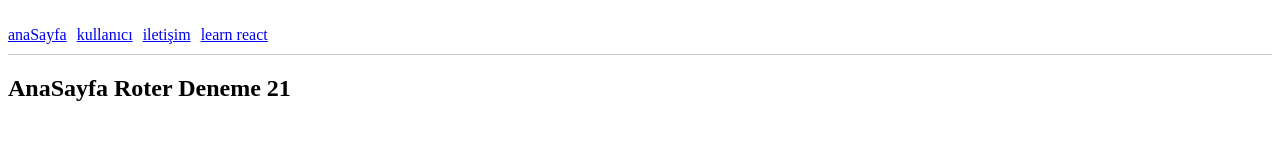
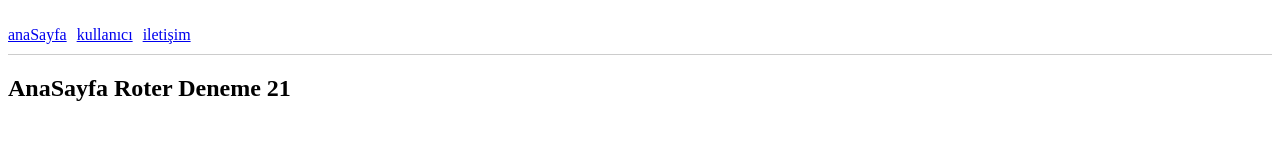
Before and after one commit to nakbulak230/recat-app-list, a React (Create React App) app: page / in a window 1280 px wide. Shown: the top 160 px of the page. Built offline with nearby package versions, Linux system fonts and the light colour scheme.

Commit message:
test  test2

```diff
--- a/src/component/Menu.js
+++ b/src/component/Menu.js
@@ -24,9 +24,7 @@ function Menu() {
        <li>
        <Link to="contact">iletişim</Link>
         </li>
-        <li>
-          <a href='#'>learn react</a>
-        </li>
+
     </ul>
     </div>
   )
```
Also changed, not shown: 1 other file (tests, documents, lock files or other folders).
